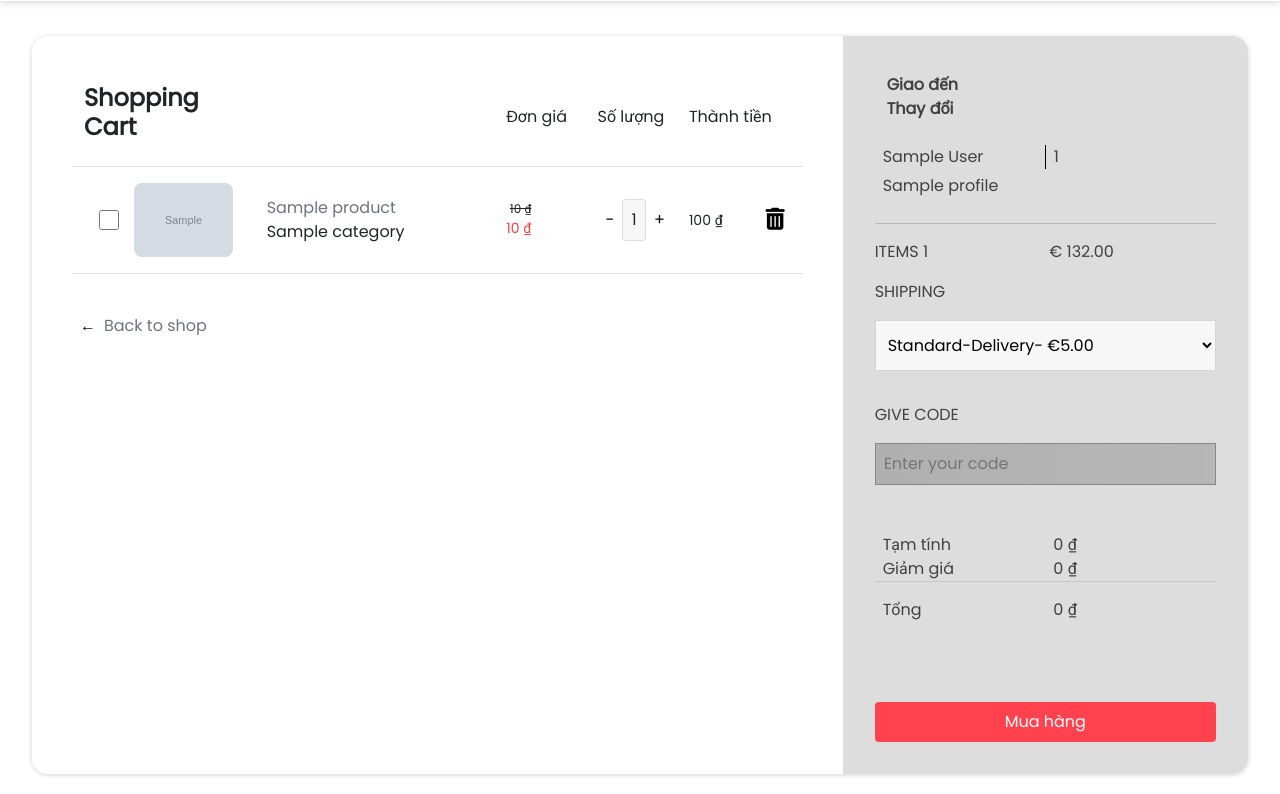
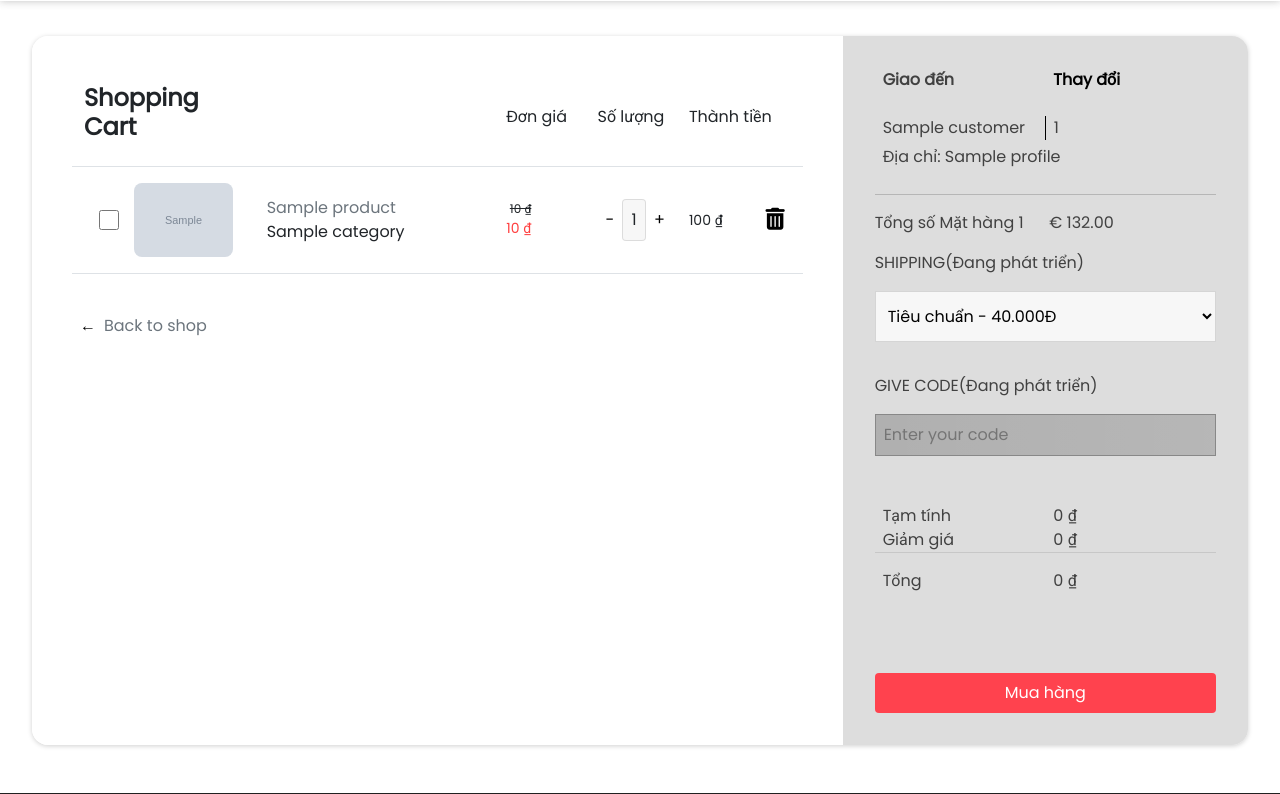
Before and after one commit to NguyenHung-Hub/web-sale-security-equipment, a Spring app: template src/main/resources/templates/cart.html in a window 1280 px wide. Shown: the part 207-1001 px from the top of the page. Run offline with Thymeleaf, Linux system fonts and the light colour scheme; the template is opened without the code that fills it: most values are stand-ins (such as "Sample title", 1, 10 or a date in 2020); grey boxes marked "Sample" are stand-in pictures; data that the repository does not hold is empty; some of the project's set-up classes (security, data sources, template engines, error pages and the like) are left out, and stand-ins take their place; some libraries are stand-ins or nearby versions; grey boxes are pictures that could not be loaded.

Commit message:
update user

```diff
--- a/src/main/resources/static/js/plus-minus.js
+++ b/src/main/resources/static/js/plus-minus.js
@@ -11,12 +11,19 @@
 
     $(".delete").on("click", function (e) {
         e.preventDefault();
-        result = confirm("Bạn có muốn xóa sản phẩm này khỏi giỏ hàng ??");
+        result = confirm("Bạn có muốn xóa sản phẩm này khỏi giỏ hàng ??")
         result ? deleteProduct($(this)) : null;
+    })
+
+    $("#saveUser").on("click", function (e) {
+        e.preventDefault();
+        saveUser();
     })
 
     initClickCheckbox()
 })
+
+var origin   = window.location.origin;
 
 var select = $('.select:checkbox');
 var selectItem = [];
@@ -44,7 +51,7 @@
 }
 
 function updateQuantity(productID, newQty) {
-    url = "http://localhost:8080/api/cart/update/" + productID + "/" + newQty;
+    var url = origin +"/api/cart/update/" + productID + "/" + newQty;
 
     $.ajax({
         type: "POST",
@@ -60,7 +67,7 @@
 
 function deleteProduct(link) {
     var productID = link.attr("deleteId");
-    url = "http://localhost:8080/api/cart/delete/" + productID;
+    var url = origin +"/api/cart/delete/" + productID;
     console.log(productID);
     $.ajax({
         type: "POST",
@@ -70,6 +77,28 @@
         var discount = StringToMonney($("#discount").html());
         initTotal(discount);
     });
+}
+
+function saveUser(){
+    firstName = $('#firstName').val();
+    lastName = $('#lastName').val();
+    phoneNumber = $('#phoneNumber').val();
+    profile = $('#profile').val();
+    url = origin +"/api/cart/updateUser/" + firstName+"/"+lastName+"/"+phoneNumber+"/"+profile;
+    $.ajax({
+        type: "POST",
+        url: url
+    }).done(function (newUser){
+        if(newUser === 'ok'){
+            $('#nameReturnRest').html(firstName + " " + lastName)
+            $('#phomeReturnRest').html(phoneNumber)
+            $('#addressReturnRest').html("Địa chỉ: " + profile)
+        }
+        var discount = StringToMonney($("#discount").html());
+        initTotal(discount);
+    });
+
+    $('#exampleModal').modal('hide');
 }
 
 function initTotal(discount) {
--- a/src/main/resources/templates/cart.html
+++ b/src/main/resources/templates/cart.html
@@ -78,31 +78,33 @@
                 </div>
                 <div class="col-md-4 summary" th:with="ItemCard=${LIST_ITEMCART}">
                     <div class="row justify-content-between">
-                        <b style="margin-top: 5px;">Giao đến</b>
-                        <a><b style="margin-top: 5px;">Thay đổi</b></a>
+                        <b class="col">Giao đến</b>
+                        <a class="col" data-bs-toggle="modal" data-bs-target="#exampleModal"><b style="margin-top: 5px;">Thay đổi</b></a>
                     </div>
                     <div>
                         <div class="row mt-4">
-                            <span class="col name" style="border-right: 1px solid black;">[[${CUSTOMER.firstName}]] [[${CUSTOMER.lastName}]]</span>
-                            <span class="col phone">[[${CUSTOMER.phoneNumber}]]</span>
+                            <span class="col name" id="nameReturnRest" style="border-right: 1px solid black;">[[${CUSTOMER.getFullName}]]</span>
+                            <span class="col phone" id="phoneReturnRest">[[${CUSTOMER.phoneNumber}]]</span>
                         </div>
                         <div class="row">
-                            <p class="col address" style="margin: 5px 0; font-weight: 100;">
-                                [[${CUSTOMER.profile}]]
+                            <p class="col address" id="addressReturnRest" style="margin: 5px 0; font-weight: 100;">
+                                Địa chỉ: [[${CUSTOMER.profile}]]
                             </p>
                         </div>
 
                     </div>
                     <hr>
                     <div class="row">
-                        <div class="col" style="padding-left:0;">ITEMS [[${ItemCard.size()}]]</div>
+                        <div class="col" style="padding-left:0;">Tổng số Mặt hàng [[${ItemCard.size()}]]</div>
                         <div class="col text-right TotalPrice">&euro; 132.00</div>
                     </div>
                     <form>
-                        <p>SHIPPING</p> <select>
-                        <option class="text-muted">Standard-Delivery- &euro;5.00</option>
+                        <p>SHIPPING(Đang phát triển)</p> <select>
+                        <option class="text-muted">Tiêu chuẩn - 40.000Đ</option>
+                        <option class="text-muted">Giao nhanh - 100.000Đ</option>
+                        <option class="text-muted">Hỏa tốc - 200.000Đ</option>
                     </select>
-                        <p>GIVE CODE</p> <input class="input-cart" id="code" placeholder="Enter your code">
+                        <p>GIVE CODE(Đang phát triển)</p> <input class="input-cart" id="code" placeholder="Enter your code">
                     </form>
                     <div class="row">
                         <div class="col">Tạm tính</div>
@@ -145,9 +147,54 @@
         </div>
     </div>
 </div>
+<!-- Modal -->
+<div class="modal fade" id="exampleModal" tabindex="-1" aria-labelledby="exampleModalLabel" aria-hidden="true" th:with="user=${CUSTOMER}">
+    <div class="modal-dialog">
+        <div class="modal-content">
+            <div class="modal-header">
+                <h5 class="modal-title" id="exampleModalLabel">Thông tin</h5>
+                <button type="button" class="btn-close" data-bs-dismiss="modal" aria-label="Close"></button>
+            </div>
+            <form th:action="@{/api/cart/updateUser}" th:object="${employee}" method="get">
+                <div class="modal-body">
+                    <div class="input-group input-group-sm mb-3">
+                        <span class="input-group-text" >Họ</span>
+                        <input type="text" class="form-control" aria-label="Sizing example input" aria-describedby="inputGroup-sizing-sm"
+                               id="firstName" th:value="${user.firstName}"
+                        >
+                        <span class="input-group-text" >Tên</span>
+                        <input type="text" class="form-control" aria-label="Sizing example input" aria-describedby="inputGroup-sizing-sm"
+                               id="lastName" th:value="${user.lastName}"
+                        >
+                    </div>
+                    <div class="input-group input-group-sm mb-3">
+                        <span class="input-group-text" >Số điện thoại</span>
+                        <input type="text" class="form-control" aria-label="Sizing example input"
+                               aria-describedby="inputGroup-sizing-sm"
+                               id="phoneNumber" th:value="${user.phoneNumber}"
+                        >
+                    </div>
+                    <div class="input-group input-group-sm mb-3">
+                        <span class="input-group-text" >Địa chỉ</span>
+                        <input type="text" class="form-control" aria-label="Sizing example input"
+                               aria-describedby="inputGroup-sizing-sm"
+                               id="profile" th:value="${user.profile}"
+                        >
+                    </div>
+                </div>
+                <div class="modal-footer">
+                    <button type="button" class="btn btn-secondary" data-bs-dismiss="modal">Đóng</button>
+                    <button type="button" class="btn btn-primary" id="saveUser">Lưu</button>
+                </div>
+            </form>
+        </div>
+    </div>
+</div>
 <div th:replace="fragments :: footer"></div>
 <script type='text/javascript'
         src="https://stackpath.bootstrapcdn.com/bootstrap/4.3.1/js/bootstrap.bundle.min.js"></script>
+<script type='text/javascript' src='https://cdnjs.cloudflare.com/ajax/libs/jquery/3.2.1/jquery.min.js'></script>
+
 <script th:src="@{/js/plus-minus.js}"></script>
 </body>
 
--- a/src/main/resources/templates/fragments.html
+++ b/src/main/resources/templates/fragments.html
@@ -36,12 +36,9 @@
 
     <!--    <link href='https://stackpath.bootstrapcdn.com/bootstrap/4.3.1/css/bootstrap.min.css' rel='stylesheet'>-->
     <link href='https://cdnjs.cloudflare.com/ajax/libs/font-awesome/4.7.0/css/font-awesome.min.css' rel='stylesheet'>
-    <!--    <script type='text/javascript' src='https://cdnjs.cloudflare.com/ajax/libs/jquery/3.2.1/jquery.min.js'></script>-->
-
     <link href="https://cdn.jsdelivr.net/npm/bootstrap@5.0.2/dist/css/bootstrap.min.css" rel="stylesheet">
     <script src="https://cdn.jsdelivr.net/npm/bootstrap@5.0.2/dist/js/bootstrap.bundle.min.js"></script>
-    <script src="https://ajax.googleapis.com/ajax/libs/jquery/3.6.0/jquery.min.js"></script>
-
+<!--    <script src="https://ajax.googleapis.com/ajax/libs/jquery/3.6.0/jquery.min.js"></script>-->
     <!--    css-->
     <link rel="stylesheet" th:href="@{/css/cart.css}"/>
     <link rel="stylesheet" th:href="@{/css/base.css}"/>
```
Also changed, not shown: src/main/java/com/metan/websalesecurityequipment/controller/CartController.java (+9 -9 lines), src/main/java/com/metan/websalesecurityequipment/controller/CartRestController.java (+45 -20 lines).
